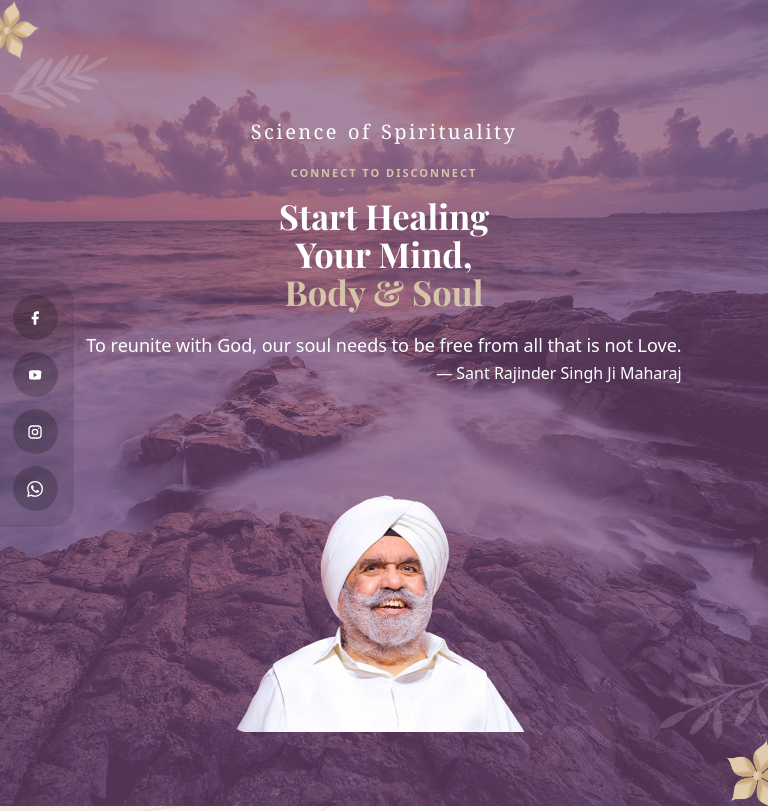
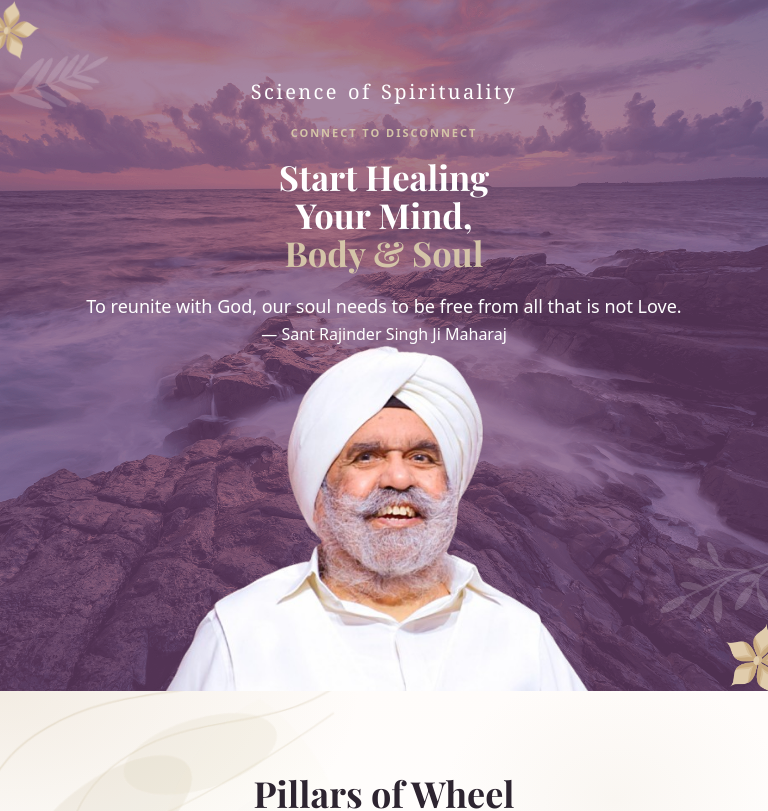
Before and after one commit to mavani-solution/ss-website, a React (Vite) app: page / in a window 768 px wide. Shown: the top 811 px of the page. Built offline with nearby package versions, Linux system fonts and the light colour scheme; a web font is replaced by a local one.

Commit message:
Fixed design issue

```diff
--- a/src/components/Hero.jsx
+++ b/src/components/Hero.jsx
@@ -64,7 +64,7 @@
         <img src={rightDesign} alt="" className="h-auto w-full" />
       </div>
 
-      <div className="hero-social pointer-events-auto absolute top-1/2 left-0 z-40 hidden -translate-y-1/2 flex-col gap-3 sm:flex">
+      <div className="hero-social pointer-events-auto absolute top-1/2 left-0 z-40 hidden -translate-y-1/2 flex-col gap-3 lg:flex">
         {socialMedia.map((item) => (
           <a
             key={item.key}
@@ -78,8 +78,8 @@
         ))}
       </div>
 
-      {/* Main Content */}
-      <div className="hero-main relative z-20 flex h-full w-full flex-col items-center justify-center gap-0 px-6 py-16 sm:px-10 lg:flex-row lg:gap-0 lg:py-0 lg:pl-30 xl:px-10">
+      {/* Main Content (text only) */}
+      <div className="hero-main relative z-20 mx-auto flex h-full w-full max-w-7xl flex-col items-center justify-center gap-0 px-6 pt-8 pb-0 sm:px-10 sm:pt-10 sm:pb-0 lg:items-start lg:justify-center lg:py-0 xl:px-10">
         {/* Left Text Content */}
         <div className="hero-copy flex w-full max-w-2xl flex-col items-center justify-center text-center text-white lg:w-1/2 lg:items-start lg:text-left">
           <p className="hero-org-title mb-5 text-white">
@@ -104,16 +104,16 @@
             <p className="hero-attribution">— Sant Rajinder Singh Ji Maharaj</p>
           </div>
         </div>
+      </div>
 
-        {/* Right Hero Image */}
-        <div className="hero-figure mt-8 flex shrink-0 items-center justify-center lg:mt-0 lg:justify-start">
-          <div className="hero-img-wrap relative overflow-hidden">
-            <img
-              src={heroImage}
-              alt="Sant Rajinder Singh Ji Maharaj"
-              className="elementor-animation-bob block h-auto w-full object-cover p-[10px]"
-            />
-          </div>
+      {/* Hero image anchored to full hero-section bottom */}
+      <div className="hero-figure pointer-events-none absolute inset-x-0 bottom-0 z-20 flex items-end justify-center lg:inset-x-auto lg:right-[4%] lg:justify-end">
+        <div className="hero-img-wrap relative overflow-hidden">
+          <img
+            src={heroImage}
+            alt="Sant Rajinder Singh Ji Maharaj"
+            className="hero-guru-image elementor-animation-bob block h-auto w-full object-contain object-bottom"
+          />
         </div>
       </div>
     </section>
--- a/src/components/PillarQuizDialog.jsx
+++ b/src/components/PillarQuizDialog.jsx
@@ -636,7 +636,7 @@
                   disabled={!canSave || isSaving}
                   className="w-full cursor-pointer bg-[#f4d67a] text-[#2d2430] hover:bg-[#e7c651] focus-visible:ring-[#f4d67a]/35"
                 >
-                  {isSaving ? "Saving..." : "Connected with us"}
+                  {isSaving ? "Saving..." : "Connect with us"}
                 </Button>
                 {saveError && (
                   <p role="alert" className="mt-2 text-sm text-red-200">
--- a/src/index.css
+++ b/src/index.css
@@ -4,7 +4,7 @@
 /* —— Hero banner —— */
 .hero-section {
     --hero-accent: #d4c4a8;
-    min-height: 700px;
+    min-height: 580px;
     font-family: Georgia, "Times New Roman", serif;
 }
 
@@ -45,7 +45,9 @@
 }
 
 .hero-main {
-    min-height: 600px;
+    min-height: 520px;
+    /* Reserve visual room for bottom-anchored image on small screens */
+    padding-bottom: clamp(165px, 32vw, 260px);
 }
 
 .hero-copy {
@@ -96,12 +98,110 @@
 }
 
 .hero-figure {
-    width: clamp(260px, 42vw, 540px);
+    width: clamp(420px, 60vw, 860px);
 }
 
 .hero-img-wrap {
     width: 100%;
     max-width: 100%;
+    display: flex;
+    align-items: flex-end;
+    line-height: 0;
+    overflow: hidden;
+}
+
+.hero-guru-image {
+    display: block;
+    /* Push visible image content to banner bottom edge */
+    clip-path: none;
+    transform: translateY(22px);
+    margin-bottom: -22px;
+}
+
+@media (max-width: 1023px) {
+    .hero-section {
+        min-height: 620px;
+    }
+
+    .hero-main {
+        min-height: 560px;
+        padding-bottom: clamp(220px, 46vw, 360px);
+    }
+
+    .hero-figure {
+        width: min(94vw, 500px);
+    }
+
+    .hero-guru-image {
+        clip-path: none;
+        transform: translateY(10px);
+        margin-bottom: -10px;
+    }
+}
+
+/* Tablet-specific centering */
+@media (min-width: 768px) and (max-width: 1023px) {
+    .hero-main {
+        align-items: center;
+        justify-content: center;
+        padding-bottom: clamp(270px, 40vw, 380px);
+        margin-left: auto;
+        margin-right: auto;
+    }
+
+    .hero-copy {
+        max-width: 780px;
+        width: min(88vw, 780px);
+        align-items: center;
+        text-align: center;
+        margin-left: auto;
+        margin-right: auto;
+        padding-top: clamp(22px, 5vw, 52px);
+        padding-bottom: clamp(22px, 5vw, 52px);
+    }
+
+    .hero-attribution {
+        text-align: center;
+        padding-left: 0;
+    }
+
+    .hero-figure {
+        width: min(64vw, 460px);
+        left: 50%;
+        right: auto;
+        transform: translateX(-50%);
+    }
+
+    .hero-guru-image {
+        transform: translateY(8px);
+        margin-bottom: -8px;
+    }
+}
+
+@media (min-width: 1024px) {
+    .hero-section {
+        min-height: 640px;
+    }
+
+    .hero-main {
+        min-height: 560px;
+        padding-bottom: 0;
+    }
+
+    .hero-copy {
+        padding-top: 0;
+        padding-bottom: 0;
+    }
+
+    .hero-figure {
+        width: clamp(400px, 48vw, 760px);
+    }
+
+    .hero-guru-image {
+        clip-path: none;
+        transform: translateY(24px);
+        margin-bottom: -24px;
+    }
 }
 
 .elementor-animation-bob:hover {
```
